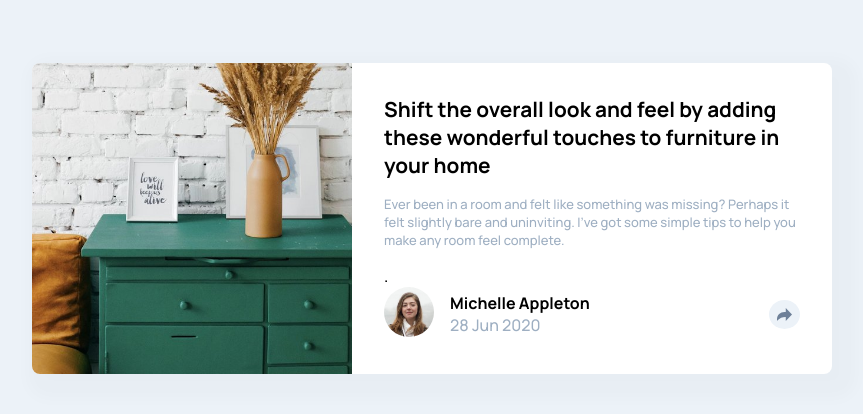
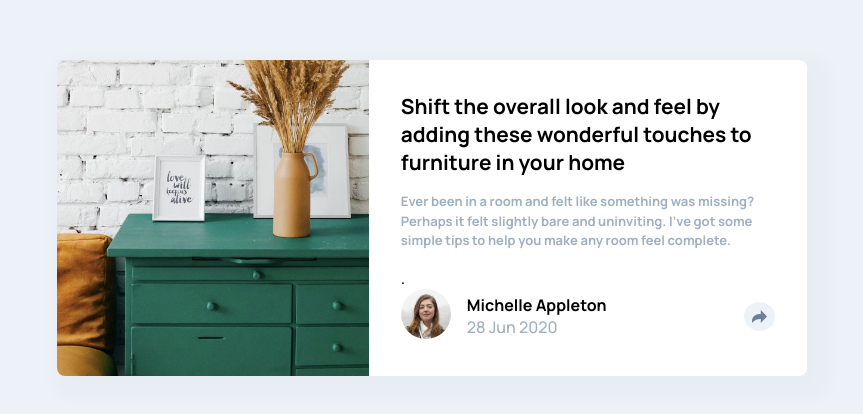
Before and after one commit to TomTwig/article-preview-component, a plain HTML site: page index.html in a window 1280 px wide. Shown: the part 182-596 px from the top of the page, without its empty margins (208-1071 px from the left). Drawn offline with Linux system fonts and the light colour scheme.

Commit message:
desktop layout done

```diff
--- a/style.css
+++ b/style.css
@@ -33,7 +33,7 @@ body{
 }
 
 .card{
-    width: 800px;
+    width: 750px;
     display: flex;
     background-color:white;
     border-radius: .5em;
@@ -58,7 +58,7 @@ display: flex;
 flex-direction: column;
 align-content: space-between;
 padding: 2em;
-flex: 1.3;
+flex: 1.2;
 
 }
 
@@ -75,7 +75,8 @@ flex: 1.3;
 }
 .card__content__info p{
     font-size: 13px;
-    font-weight: 500;
+    font-weight: 700;
+    line-height: 1.5em;
     color: var(--color-grayishBlue);
 }
 
```
